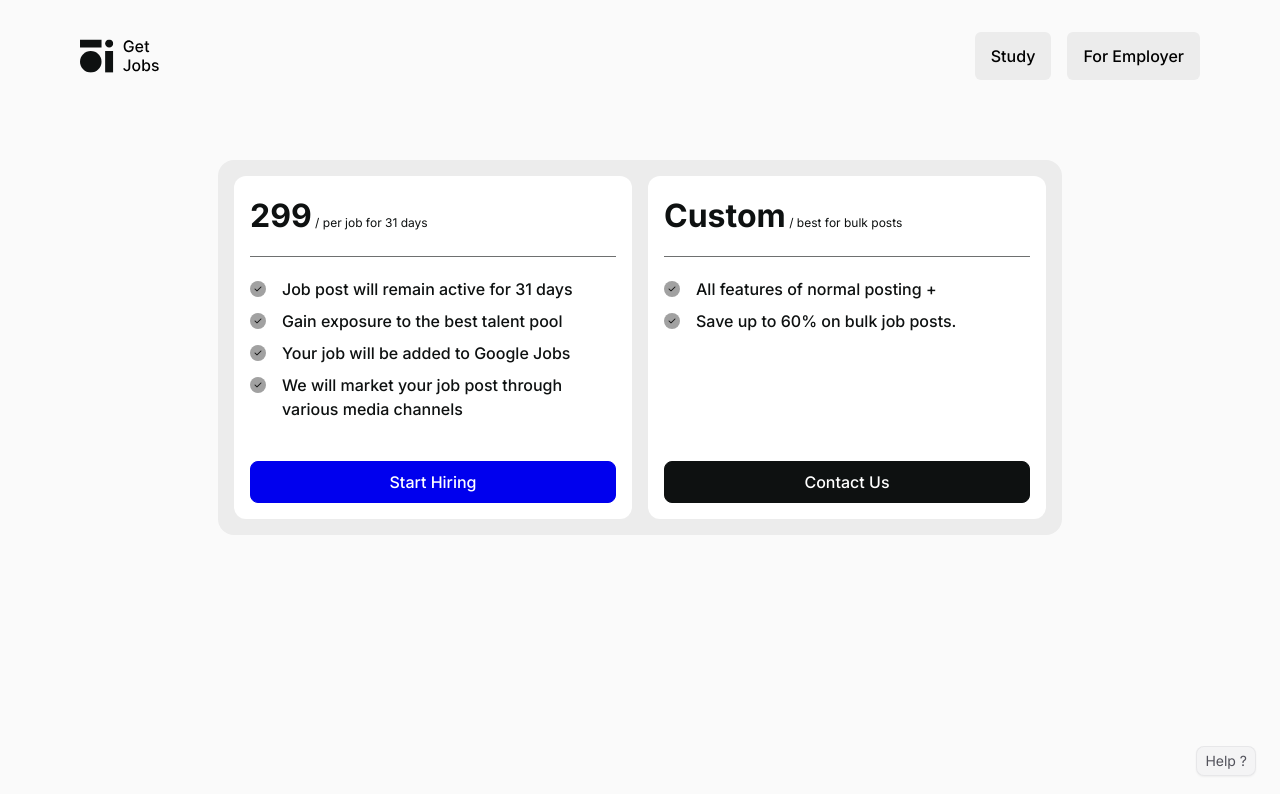
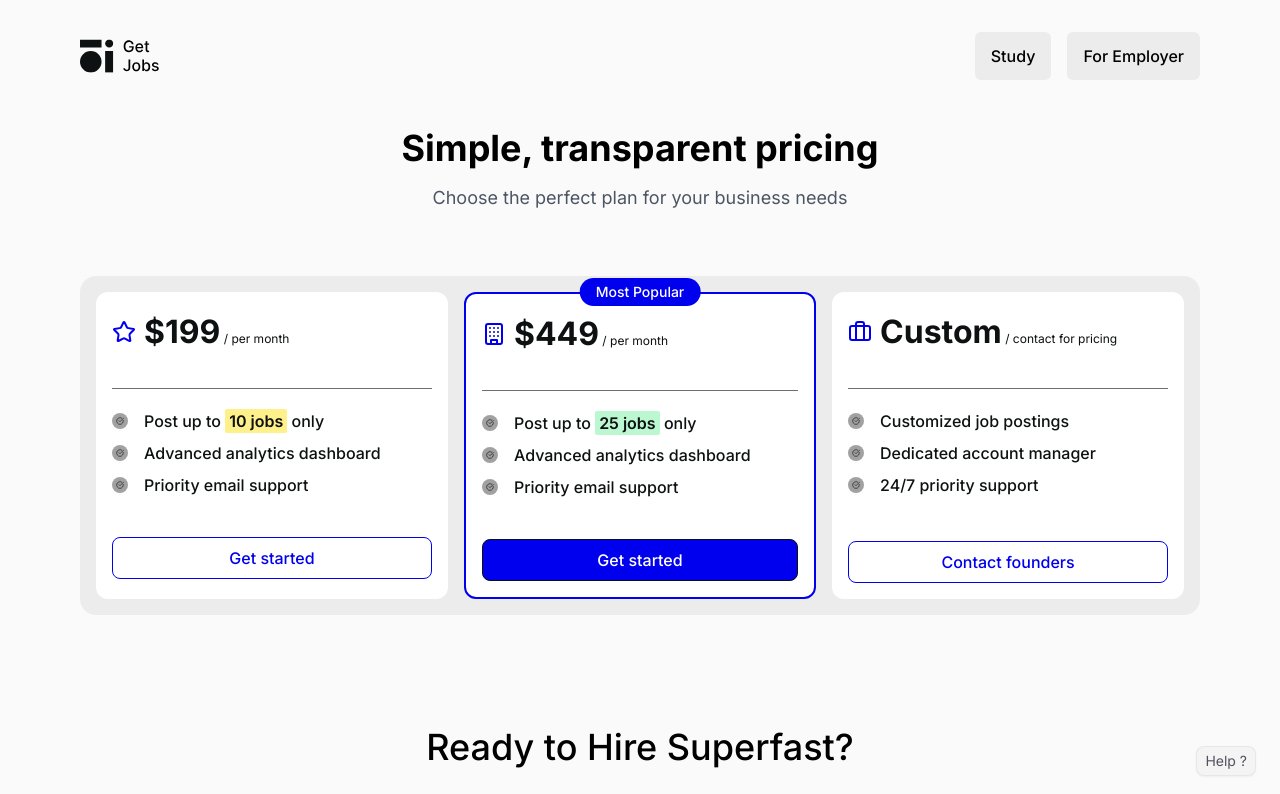
Before and after one commit to jobfinder456/Frontend, a Next.js app: page /pricing in a window 1280 px wide. Shown: the top 794 px of the page. Built offline with nearby package versions, Linux system fonts and the light colour scheme.

Commit message:
Refactor pricing page layout and add authentication layout component

```diff
--- /dev/null
+++ b/src/app/pay/layout.js
@@ -0,0 +1,32 @@
+"use client";
+import React from "react";
+import { useAuthContext } from "@/app/provider";
+import Modal from "@/components/Modal";
+import Loader from "@/components/Loader";
+
+const Layout = ({ children }) => {
+  const { isAuth, loading } = useAuthContext();
+  if (loading) {
+    return <Loader />;
+  }
+
+  if (!isAuth && !loading) {
+    return (
+      <Modal
+        title="First Sign In to Post a Job"
+        button1Title="Sign In /  Create a Account"
+        button2Title="false"
+        button1Action={() => router.push("/login")}
+        button2Action=""
+      ></Modal>
+    );
+  }
+  return (
+    <>
+      {/* Main Content */}
+      <div className="flex-1 p-6 sm:pl-6">{children}</div>
+    </>
+  );
+};
+
+export default Layout;
--- a/src/app/pricing/page.jsx
+++ b/src/app/pricing/page.jsx
@@ -1,114 +1,184 @@
-import Navbar from "@/components/Navbar";
+import React from "react";
+import { Star, Building, Briefcase, CheckCircle, ArrowRight } from "lucide-react";
 import Link from "next/link";
-import React from "react";
-import { FaCheck } from "react-icons/fa6";
 
-const Page = () => {
+const PricingSection = () => {
   return (
-    <div className="realtive max-w-[73.75rem] mx-auto ">
-      <div className="max-w-[54.75rem] mx-auto p-[1rem]">
-        <div className=" bg-background rounded-[1rem] p-[1rem] flex flex-col md:flex-row gap-[1rem] my-[2rem]">
-          <div className="md:w-[50%] flex-grow flex flex-col text-base-1 bg-white p-[1rem] rounded-[12px] gap-[0.5rem]">
-            <h1 className=" text-[28px] md:text-[32px] font-bold">
-              299
-              <span className="text-[0.75rem] font-normal">
-                {" "}
-                / per job for 31 days{" "}
-              </span>
-            </h1>
+    <div className="relative max-w-[73.75rem] mx-auto">
+      <div className=" mx-auto p-[1rem]">
+        <div className="text-center mb-16">
+          <h2 className="text-4xl font-bold mb-4">Simple, transparent pricing</h2>
+          <p className="text-gray-600 text-lg">
+            Choose the perfect plan for your business needs
+          </p>
+        </div>
 
-            <hr className="w-[100%] border-base-2 mt-[0.5rem] mb-[0.75rem]"></hr>
+        <div className="bg-background rounded-[1rem] p-[1rem] flex flex-col md:flex-row gap-[1rem] my-[2rem]">
+          {/* Starter Plan */}
+          <div className="md:w-[33%] flex-grow flex flex-col text-base-1 bg-white p-[1rem] rounded-[12px] gap-[0.5rem]">
+            <div className="flex items-center gap-2 mb-4">
+              <Star className="w-6 h-6 text-accent-blue-1" />
+              <h1 className="text-[28px] md:text-[32px] font-bold">
+                $199
+                <span className="text-[0.75rem] font-normal"> / per month </span>
+              </h1>
+            </div>
+
+            <hr className="w-[100%] border-base-2 mt-[0.5rem] mb-[0.75rem]" />
 
             <div className="flex gap-[1rem] items-start justify-start">
               <div className="mt-1 w-[1rem] h-[1rem] bg-[#131313] bg-opacity-40 rounded-full text-[#131313] text-[8px] p-[0.25rem] flex justify-center items-center">
-                <FaCheck />
+                <CheckCircle />
               </div>
-
               <h3 className="title-sub font-medium text-start">
-                Job post will remain active for 31 days
-              </h3>
-            </div>
-
-            <div className="flex gap-[1rem] items-start justify-start">
-              <div className="w-[1rem] h-[1rem] bg-[#131313] bg-opacity-40 rounded-full text-[#131313] text-[8px] p-[0.25rem] flex justify-center items-center mt-1">
-                <FaCheck />
-              </div>
-
-              <h3 className="title-sub font-medium text-start">
-                Gain exposure to the best talent pool
+                Post up to <span className="bg-yellow-200 font-semibold px-1 py-[0.1rem] rounded-sm">10 jobs</span> only
               </h3>
             </div>
 
             <div className="flex gap-[1rem] items-start justify-start">
               <div className="mt-1 w-[1rem] h-[1rem] bg-[#131313] bg-opacity-40 rounded-full text-[#131313] text-[8px] p-[0.25rem] flex justify-center items-center">
-                <FaCheck />
+                <CheckCircle />
               </div>
-
               <h3 className="title-sub font-medium text-start">
-                Your job will be added to Google Jobs
+                Advanced analytics dashboard
               </h3>
             </div>
 
             <div className="flex gap-[1rem] items-start justify-start">
               <div className="mt-1 w-[1rem] h-[1rem] bg-[#131313] bg-opacity-40 rounded-full text-[#131313] text-[8px] p-[0.25rem] flex justify-center items-center">
-                <FaCheck />
+                <CheckCircle />
               </div>
-
               <h3 className="title-sub font-medium text-start">
-                We will market your job post through various media channels
+                Priority email support
               </h3>
             </div>
 
             <Link
-              href={"/postjob"}
-              className="button-primary text-center mt-[2rem] bg-accent-blue-1 border-accent-blue-1"
+              href={`${process.env.NEXT_PUBLIC_FRONT}/pay/${process.env.NEXT_PUBLIC_PLAN1}`}
+              className="button-primary text-center mt-[2rem] bg-white text-accent-blue-1 border border-accent-blue-1 hover:bg-blue-50"
             >
-              Start Hiring
+              Get started
             </Link>
           </div>
 
-          <div className="md:w-[50%] flex-grow flex flex-col  text-base-1 bg-white p-[1rem] rounded-[12px] gap-[0.5rem]">
-            <h1 className=" text-[28px] md:text-[32px] font-bold">
-              Custom
-              <span className="text-[0.75rem] font-normal">
-                {" "}
-                / best for bulk posts{" "}
-              </span>
-            </h1>
+          {/* Growth Plan */}
+          <div className="md:w-[33%] flex-grow flex flex-col text-base-1 bg-white p-[1rem] rounded-[12px] gap-[0.5rem] relative border-2 border-accent-blue-1">
+            <div className="absolute -top-4 left-1/2 -translate-x-1/2 bg-accent-blue-1 text-white px-4 py-1 rounded-full text-sm font-medium">
+              Most Popular
+            </div>
 
-            <hr className="w-[100%] border-base-2 mt-[0.5rem] mb-[0.75rem]"></hr>
+            <div className="flex items-center gap-2 mb-4">
+              <Building className="w-6 h-6 text-accent-blue-1" />
+              <h1 className="text-[28px] md:text-[32px] font-bold">
+                $449
+                <span className="text-[0.75rem] font-normal"> / per month </span>
+              </h1>
+            </div>
+
+            <hr className="w-[100%] border-base-2 mt-[0.5rem] mb-[0.75rem]" />
 
             <div className="flex gap-[1rem] items-start justify-start">
               <div className="mt-1 w-[1rem] h-[1rem] bg-[#131313] bg-opacity-40 rounded-full text-[#131313] text-[8px] p-[0.25rem] flex justify-center items-center">
-                <FaCheck />
+                <CheckCircle />
               </div>
-
               <h3 className="title-sub font-medium text-start">
-                All features of normal posting +
+                Post up to <span className="bg-green-200 font-semibold px-1 py-[0.1rem] rounded-sm">25 jobs</span> only
               </h3>
             </div>
 
             <div className="flex gap-[1rem] items-start justify-start">
               <div className="mt-1 w-[1rem] h-[1rem] bg-[#131313] bg-opacity-40 rounded-full text-[#131313] text-[8px] p-[0.25rem] flex justify-center items-center">
-                <FaCheck />
+                <CheckCircle />
               </div>
+              <h3 className="title-sub font-medium text-start">
+                Advanced analytics dashboard
+              </h3>
+            </div>
 
+            <div className="flex gap-[1rem] items-start justify-start">
+              <div className="mt-1 w-[1rem] h-[1rem] bg-[#131313] bg-opacity-40 rounded-full text-[#131313] text-[8px] p-[0.25rem] flex justify-center items-center">
+                <CheckCircle />
+              </div>
               <h3 className="title-sub font-medium text-start">
-                Save up to 60% on bulk job posts.
+                Priority email support
               </h3>
             </div>
 
             <Link
-              href={"/contact"}
-              className="button-primary text-center mt-auto"
+              href={`${process.env.NEXT_PUBLIC_FRONT}/pay/${process.env.NEXT_PUBLIC_PLAN2}`}
+              className="button-primary text-center mt-[2rem] bg-accent-blue-1 text-white hover:bg-blue-700"
             >
-              Contact Us
+              Get started
             </Link>
           </div>
+
+          {/* Enterprise Plan */}
+          <div className="md:w-[33%] flex-grow flex flex-col text-base-1 bg-white p-[1rem] rounded-[12px] gap-[0.5rem]">
+            <div className="flex items-center gap-2 mb-4">
+              <Briefcase className="w-6 h-6 text-accent-blue-1" />
+              <h1 className="text-[28px] md:text-[32px] font-bold">
+                Custom
+                <span className="text-[0.75rem] font-normal"> / contact for pricing </span>
+              </h1>
+            </div>
+
+            <hr className="w-[100%] border-base-2 mt-[0.5rem] mb-[0.75rem]" />
+
+            <div className="flex gap-[1rem] items-start justify-start">
+              <div className="mt-1 w-[1rem] h-[1rem] bg-[#131313] bg-opacity-40 rounded-full text-[#131313] text-[8px] p-[0.25rem] flex justify-center items-center">
+                <CheckCircle />
+              </div>
+              <h3 className="title-sub font-medium text-start">
+                Customized job postings
+              </h3>
+            </div>
+
+            <div className="flex gap-[1rem] items-start justify-start">
+              <div className="mt-1 w-[1rem] h-[1rem] bg-[#131313] bg-opacity-40 rounded-full text-[#131313] text-[8px] p-[0.25rem] flex justify-center items-center">
+                <CheckCircle />
+              </div>
+              <h3 className="title-sub font-medium text-start">
+                Dedicated account manager
+              </h3>
+            </div>
+
+            <div className="flex gap-[1rem] items-start justify-start">
+              <div className="mt-1 w-[1rem] h-[1rem] bg-[#131313] bg-opacity-40 rounded-full text-[#131313] text-[8px] p-[0.25rem] flex justify-center items-center">
+                <CheckCircle />
+              </div>
+              <h3 className="title-sub font-medium text-start">
+                24/7 priority support
+              </h3>
+            </div>
+
+            <a
+              href="mailto:hq@getjobs.today"
+              className="button-primary text-center mt-auto bg-white text-accent-blue-1 border border-accent-blue-1 hover:bg-blue-50"
+            >
+              Contact founders
+            </a>
+          </div>
+        </div>
+
+        {/* CTA Section */}
+        <div className="text-center py-20">
+          <h2 className="text-3xl md:text-4xl font-medium mb-6">
+            Ready to Hire Superfast?
+          </h2>
+          <p className="text-xl text-gray-600 mb-8 max-w-2xl mx-auto">
+            Join thousands of companies who trust GetJobs.Today to find their next great hire.
+          </p>
+          <Link
+            href="/postjob"
+            className="inline-flex items-center justify-center h-12 px-8 font-medium text-white bg-accent-blue-1 rounded-[8px] hover:bg-blue-700 transition-colors"
+          >
+            Post Your First Job
+            <ArrowRight className="ml-2 h-5 w-5" />
+          </Link>
         </div>
       </div>
     </div>
   );
 };
 
-export default Page;
+export default PricingSection;
```
